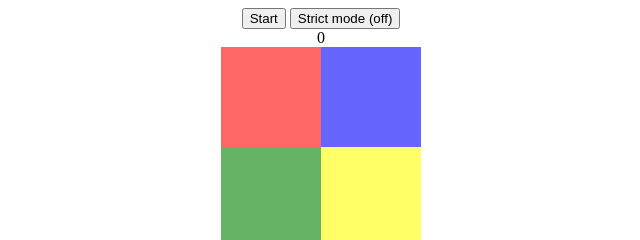
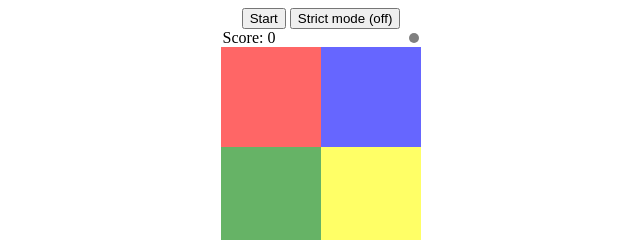
Before and after one commit to ro-main/simon-game, a website: page index.html in a window 1280 px wide. Shown: the top 240 px of the page, 319-959 px from the left. Drawn offline with Linux system fonts and the light colour scheme.

Commit message:
error prompt + fix score increment

```diff
--- a/index.html
+++ b/index.html
@@ -7,7 +7,15 @@
             <div id="settings">
                 <button id="reset" class="setting-button">Start</button>
                 <button id="strict" class="setting-button">Strict mode (off)</button>
-                <div id="score">0</div>
+                <div>
+                    <div class="inline">
+                        <div class="inline">Score: </div>
+                        <div id="score" class="inline">0</div>
+                    </div>
+                    <div class="inline">
+                        <div id="error"></div>
+                    </div>
+                </div>
             </div>
             <div id="buttons">
                 <div class="row">
--- a/main.css
+++ b/main.css
@@ -2,6 +2,19 @@
     text-align: center;
     margin: auto;
     width: 200px;
+}
+
+.inline {
+    display: inline-block;
+}
+
+#error {
+    background: grey;
+    width: 10px;
+    height: 10px;
+    display: inline-block;
+    border-radius: 100%;
+    margin-left: 130px;
 }
 
 .row {
--- a/main.js
+++ b/main.js
@@ -45,14 +45,18 @@ document.getElementById('buttons').addEventListener('mouseup', () => {
   const correct = check(colorPlayed);
   if (correct) {
     played.push(colorPlayed);
+    increaseScore();
   } else if (strictMode) {
     gameOver();
   } else {
-    playSequence();
+    errorPrompt();
+    setTimeout(() => {
+      resetColor('error');
+      playSequence();
+    }, 1000);
   }
 
   if (played.length === toReplay.length) {
-    increaseScore();
     played = [];
     computerPlays();
   }
@@ -64,6 +68,10 @@ function check(currentColor) {
     return true;
   }
   return false;
+}
+
+function errorPrompt() {
+  document.getElementById('error').style.backgroundColor = 'red';
 }
 
 function reset() {
@@ -126,8 +134,10 @@ function resetColor(color) {
     document.getElementById(color).style.backgroundColor = blueDefaultColor;
   } else if (color === 'green') {
     document.getElementById(color).style.backgroundColor = greenDefaultColor;
+  } else if (color === 'yellow') {
+    document.getElementById(color).style.backgroundColor = yellowDefaultColor;
   } else {
-    document.getElementById(color).style.backgroundColor = yellowDefaultColor;
+    document.getElementById(color).style.backgroundColor = 'grey';
   }
 }
 
```
